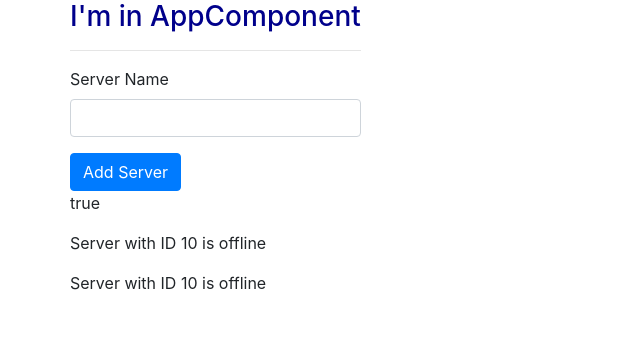
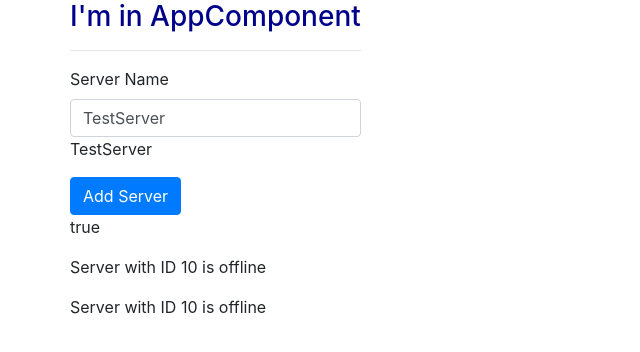
Before and after one commit to Victor-Tellez/Angular8_HelloWorld, an Angular app: page / in a window 1280 px wide. Shown: the top 352 px of the page, without its empty margins (0-640 px from the left). Built offline with nearby package versions, Linux system fonts and the light colour scheme.

Commit message:
Two way binding

```diff
--- a/src/app/servers/servers.component.html
+++ b/src/app/servers/servers.component.html
@@ -2,7 +2,7 @@
 <input
   type="text"
   class="form-control"
-  (input)="onUpdateServerName($event)"
+  [(ngModel)] ="serverName"
 >
 <p> {{ serverName }} </p>
 <button
--- a/src/app/servers/servers.component.ts
+++ b/src/app/servers/servers.component.ts
@@ -8,7 +8,7 @@ import { Component, OnInit } from '@angular/core';
 export class ServersComponent implements OnInit {
   allowNewServer = false;
   serverCreationStatus = 'No server was created! ';
-  serverName = '';
+  serverName = 'TestServer';
 
 
   constructor() {
```
